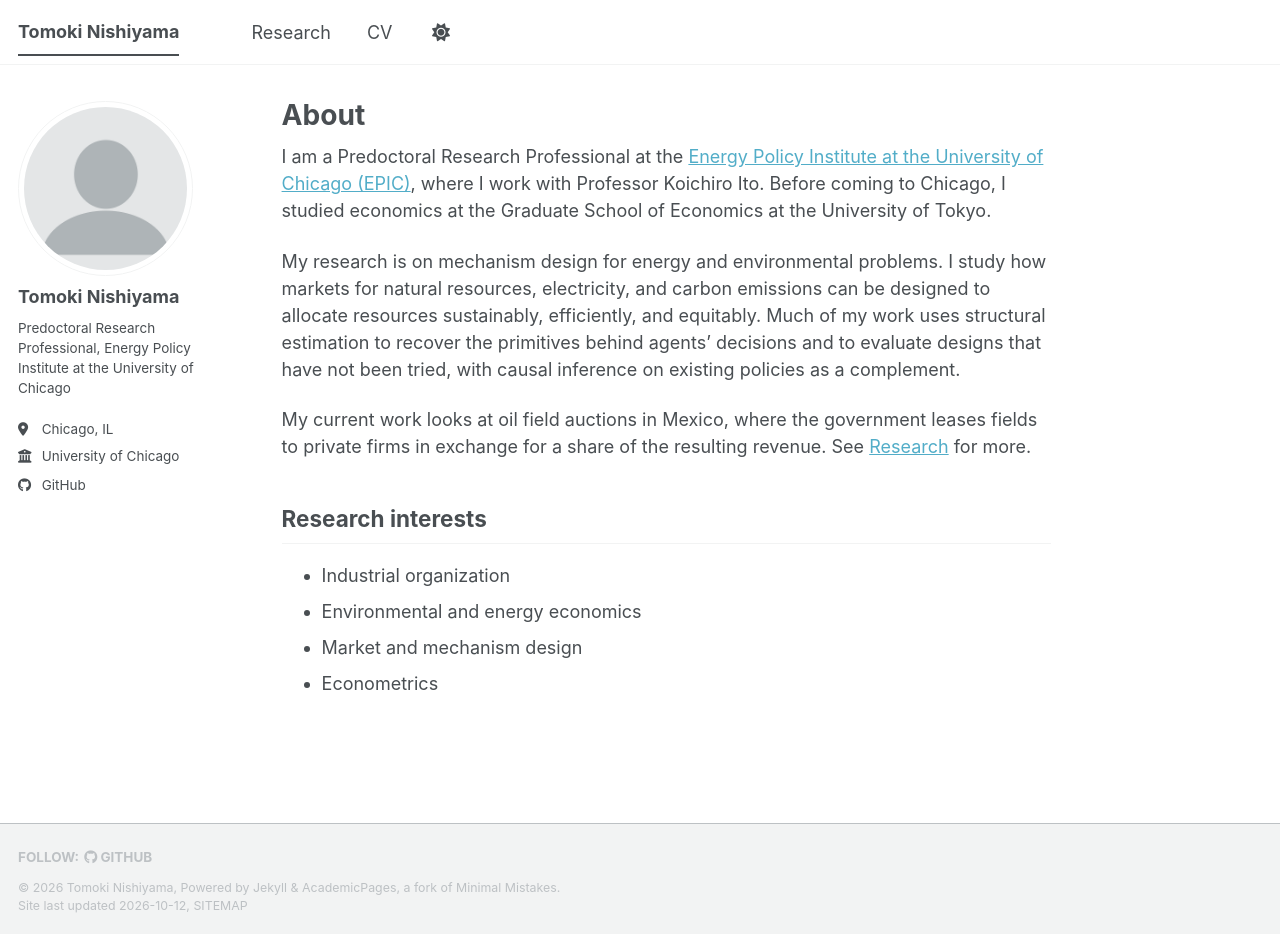
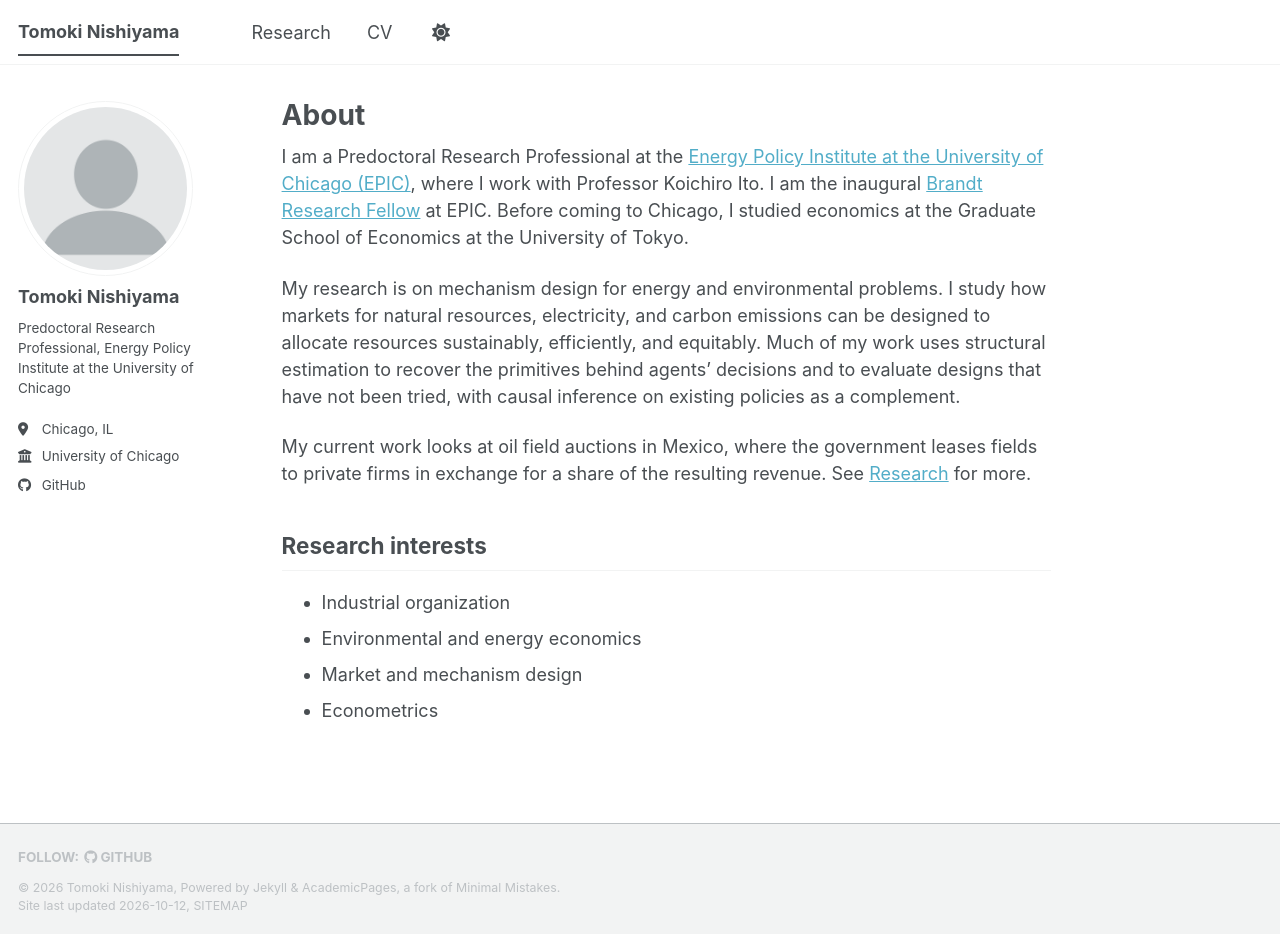
Before and after one commit to nishi24yama80/website, a Jekyll site: the page built from _pages/about.md, in a window 1280 px wide and 934 px high. Built offline with Jekyll 4.4.1, drawn with Linux system fonts in a browser that asks for light colours; a style sheet for code colours, icons or effects is not loaded.

Commit message:
Mention Brandt Research Fellowship on home page
Co-Authored-By: Claude Opus 5.5 <noreply@anthropic.com>

```diff
--- a/_pages/about.md
+++ b/_pages/about.md
@@ -9,7 +9,7 @@ redirect_from:
 
 {% include base_path %}
 
-I am a Predoctoral Research Professional at the [Energy Policy Institute at the University of Chicago (EPIC)](https://epic.uchicago.edu), where I work with Professor Koichiro Ito. Before coming to Chicago, I studied economics at the Graduate School of Economics at the University of Tokyo.
+I am a Predoctoral Research Professional at the [Energy Policy Institute at the University of Chicago (EPIC)](https://epic.uchicago.edu), where I work with Professor Koichiro Ito. I am the inaugural [Brandt Research Fellow](https://climate.uchicago.edu/news/tomoki-nishiyama-awarded-inaugural-brandt-research-fellowship/) at EPIC. Before coming to Chicago, I studied economics at the Graduate School of Economics at the University of Tokyo.
 
 My research is on mechanism design for energy and environmental problems. I study how markets for natural resources, electricity, and carbon emissions can be designed to allocate resources sustainably, efficiently, and equitably. Much of my work uses structural estimation to recover the primitives behind agents' decisions and to evaluate designs that have not been tried, with causal inference on existing policies as a complement.
 
```
